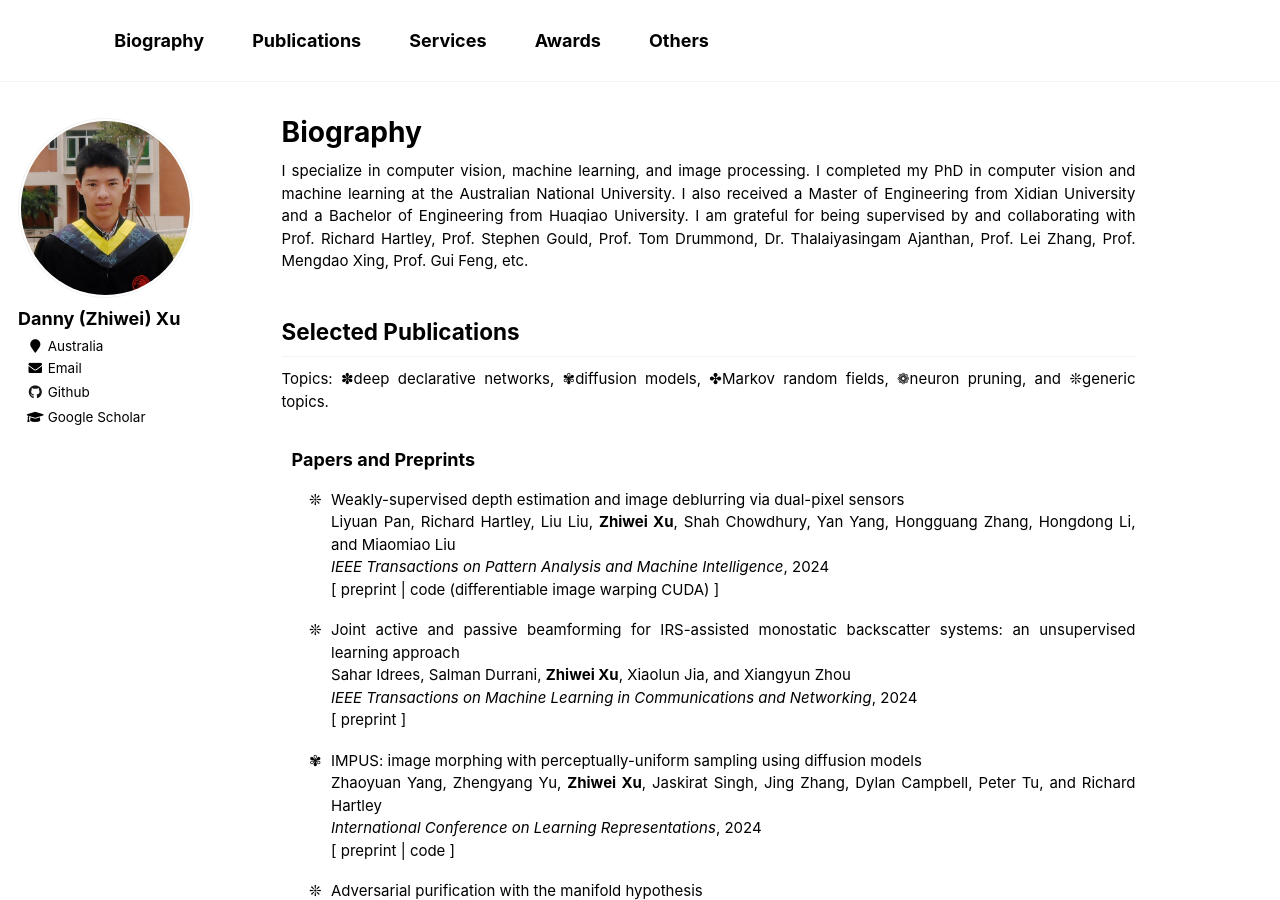
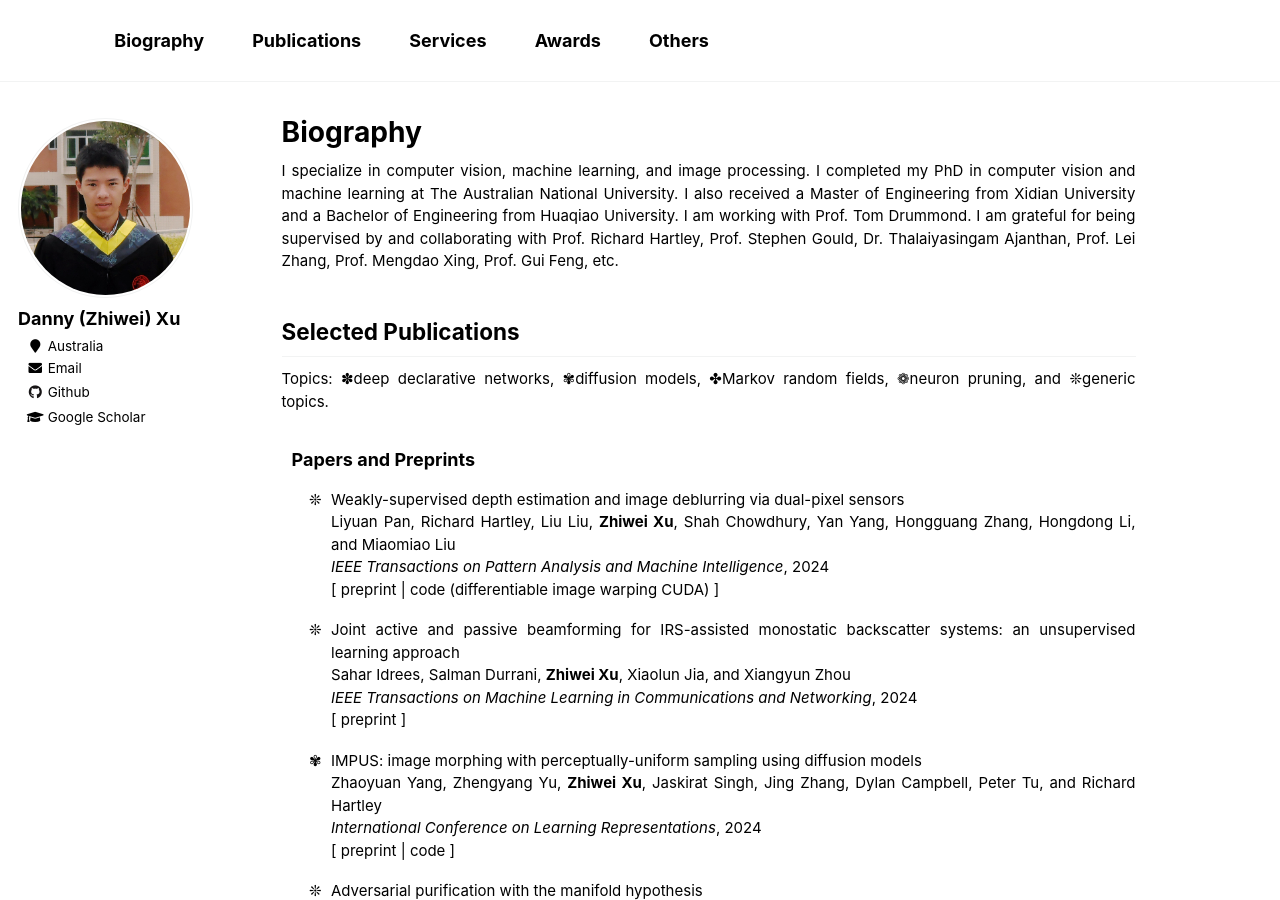
Before and after one commit to zwxu064/zwxu064.github.io, a Jekyll site: the page built from _pages/about.html, in a window 1280 px wide and 900 px high. Built offline with Jekyll 4.4.1, drawn with Linux system fonts in a browser that asks for light colours.

Commit message:
Update about.html

```diff
--- a/_pages/about.html
+++ b/_pages/about.html
@@ -18,9 +18,10 @@
 
 <p> I specialize in computer vision, machine learning, and image processing.
   I completed my PhD in <a style="color: black;" href="https://www.proquest.com/openview/111e8f413451373d776d55f103ede762/1?pq-origsite=gscholar&cbl=2026366&diss=y", target="_blank">
-  computer vision and machine learning</a> at the Australian National University.
+  computer vision and machine learning</a> at The Australian National University.
   I also received a Master of Engineering from Xidian University and a Bachelor of Engineering from Huaqiao University.
-  I am grateful for being supervised by and collaborating with Prof. Richard Hartley, Prof. Stephen Gould, Prof. Tom Drummond, Dr. Thalaiyasingam Ajanthan, Prof. Lei Zhang, Prof. Mengdao Xing, Prof. Gui Feng, etc.
+  I am working with Prof. Tom Drummond.
+  I am grateful for being supervised by and collaborating with Prof. Richard Hartley, Prof. Stephen Gould, Dr. Thalaiyasingam Ajanthan, Prof. Lei Zhang, Prof. Mengdao Xing, Prof. Gui Feng, etc.
 </p>
 
 <h2 id="publications">Selected Publications</h2>
```
